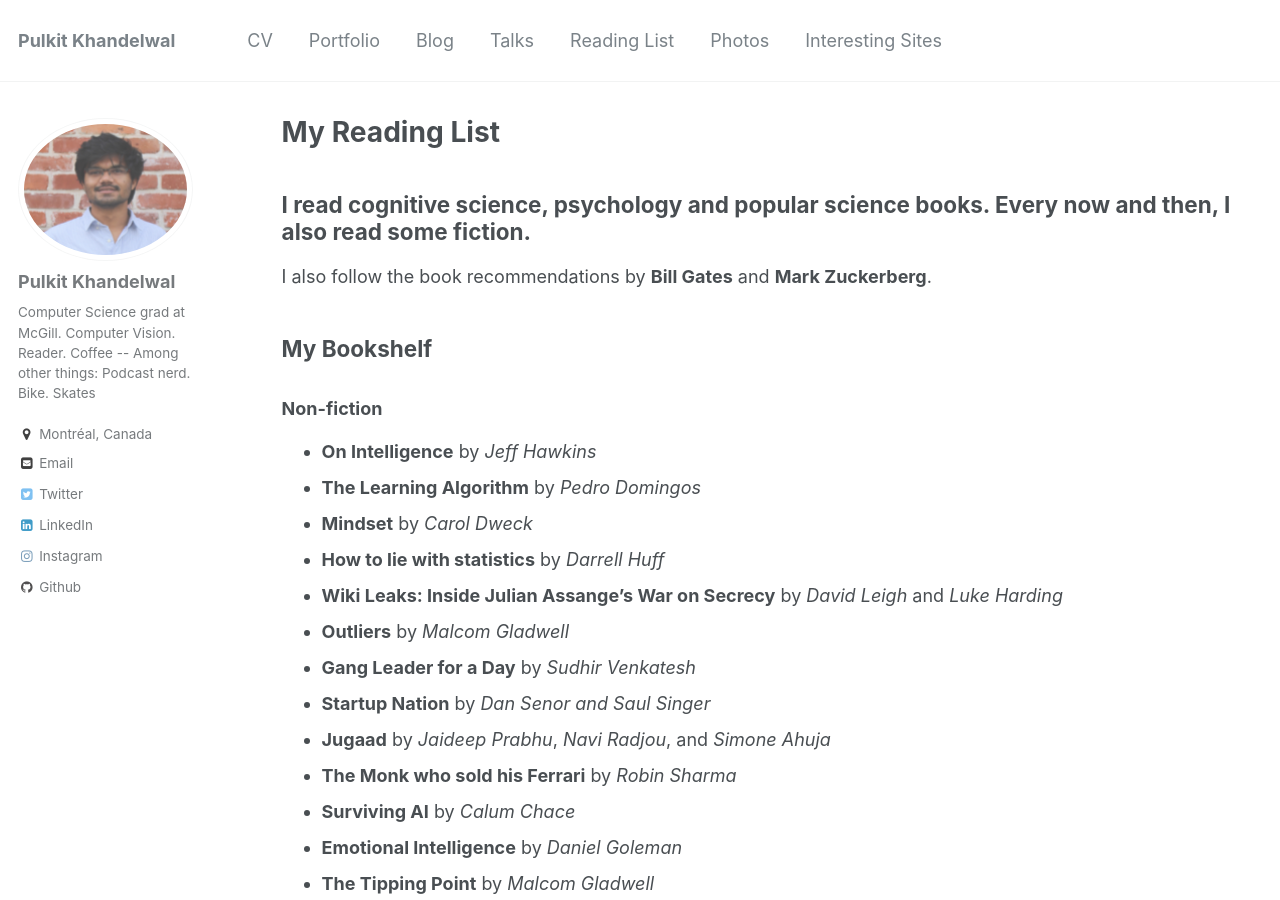
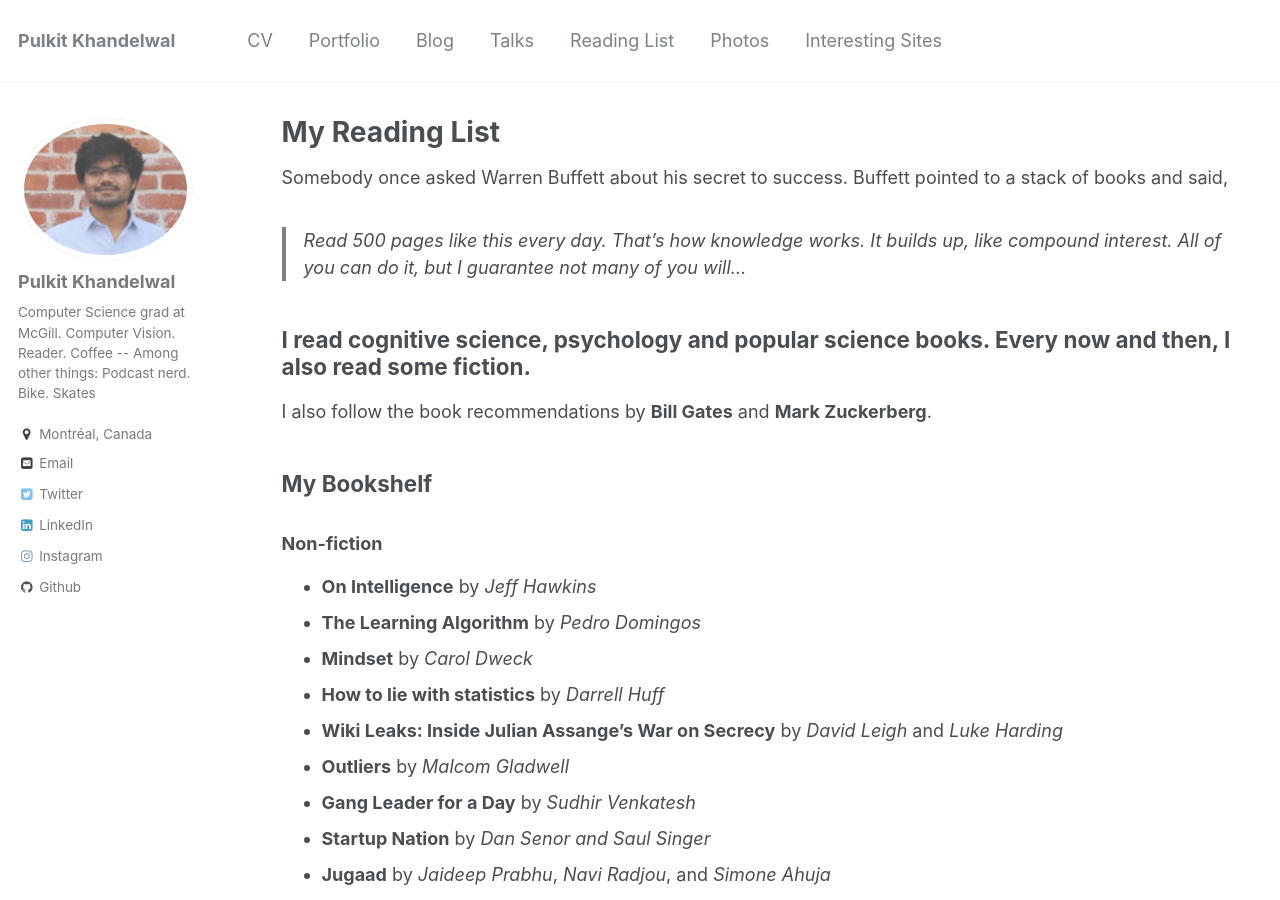
Before and after one commit to Pulkit-Khandelwal/pulkit-khandelwal.github.io, a Jekyll site: the page built from _pages/reading-list.md, in a window 1280 px wide and 900 px high. Built offline with Jekyll 4.4.1, drawn with Linux system fonts in a browser that asks for light colours; some of the changed text lies outside the part shown.

Commit message:
Update reading-list.md

```diff
--- a/_pages/reading-list.md
+++ b/_pages/reading-list.md
@@ -4,6 +4,10 @@
 permalink: /reading-list/
 author_profile: true
 ---
+
+Somebody once asked Warren Buffett about his secret to success. Buffett pointed to a stack of books and said,
+> Read 500 pages like this every day. That’s how knowledge works. It builds up, like compound interest.
+>All of you can do it, but I guarantee not many of you will…
 
 ## I read cognitive science, psychology and popular science books. Every now and then, I also read some fiction.
 
@@ -69,6 +73,7 @@
 * **And the Mountains Echoed** by *Khaled Hosseini*
 * **The Shiva Trilogy** by *Amish Tripathi*
 
+## Reading improves your life and makes you happy. Here are some notes which might help you to read more books and get the most out of them.
 
 ## Hungry for more?
 
```
